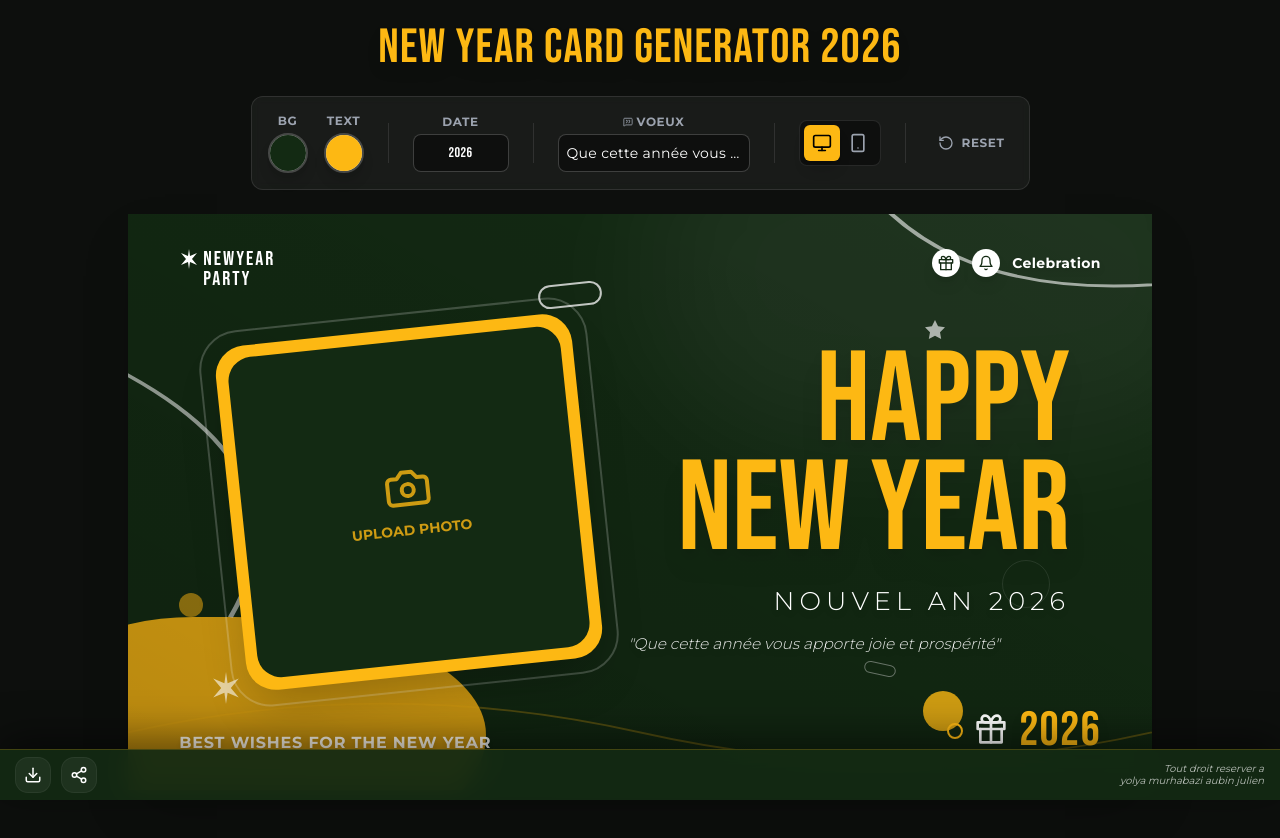
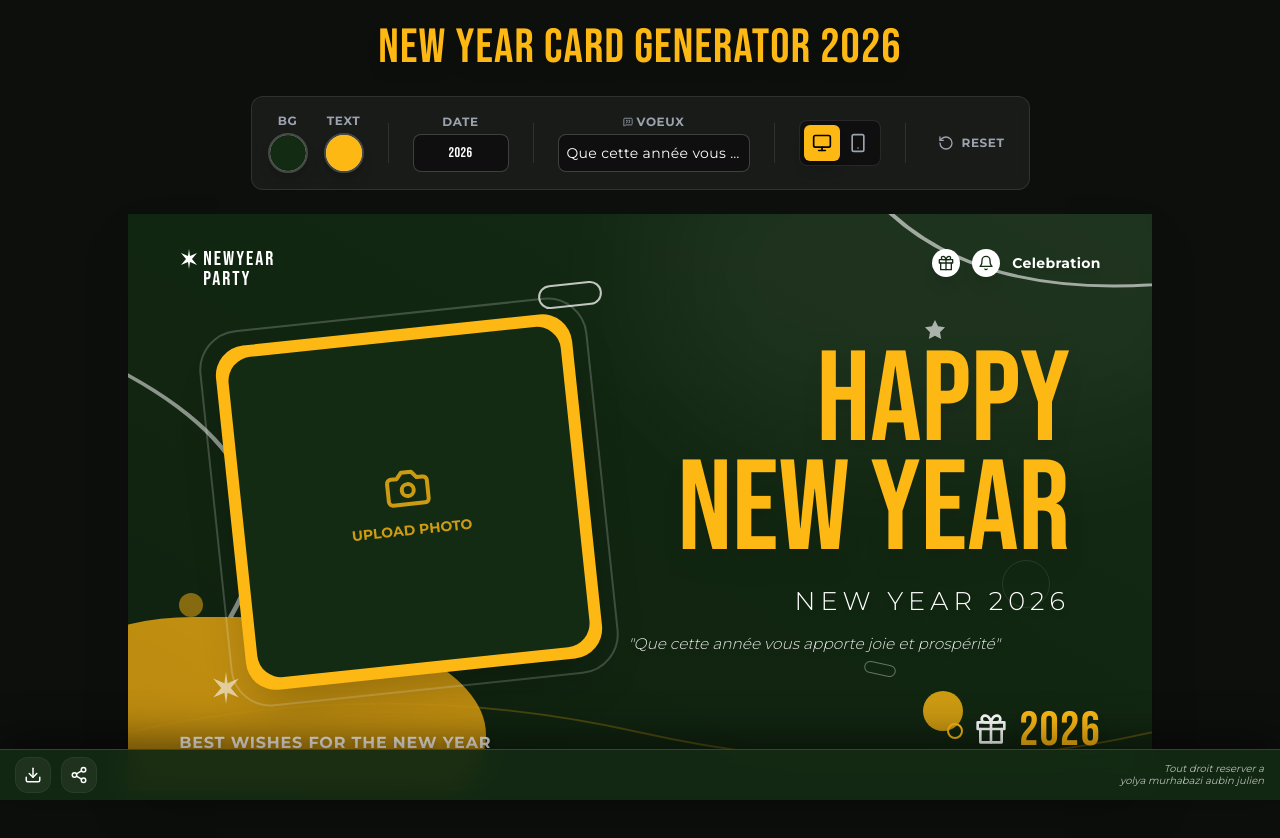
Before and after one commit to yolyamurhabazi/nouvelancard, a React (Vite) app: page / in a window 1280 px wide. Shown: the top 838 px of the page. Built offline with nearby package versions, Linux system fonts and the light colour scheme.

Commit message:
Change 'NOUVEL AN' to 'NEW YEAR' in CardCanvas

```diff
--- a/components/CardCanvas.tsx
+++ b/components/CardCanvas.tsx
@@ -179,7 +179,7 @@ const CardCanvas: React.FC<CardCanvasProps> = ({ cardRef, cardState, onImageUplo
               fontSize: isLandscape ? 'clamp(16px,2vw,30px)' : 'clamp(12px, 3.5vw, 18px)'
             }}
           >
-            NOUVEL AN {cardState.year}
+            NEW YEAR {cardState.year}
           </p>
 
           {/* Custom Wish/Message */}
```
